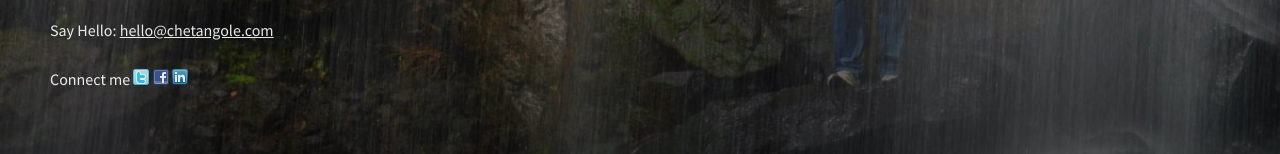
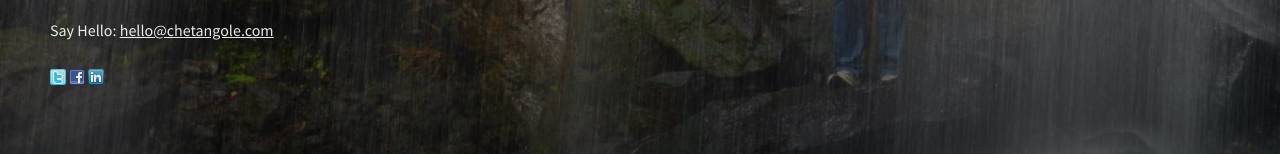
Before and after one commit to chetangole/chetangole.github.io, a plain HTML site: page index.html in a window 1280 px wide. Shown: the part 438-592 px from the top of the page. Drawn offline with nearby package versions, Linux system fonts and the light colour scheme.

Commit message:
Update index.html

```diff
--- a/index.html
+++ b/index.html
@@ -38,7 +38,6 @@
                     Say Hello: <a href="mailto:hello@chetangole.com" rel="nofollow">hello@chetangole.com<span></span></a>
                 </p>
                 <p class="body__text body__text--about">
-                    Connect me
                     <a href="http://twitter.com/_techie" target="_blank" rel="nofollow"><img alt="Twitter" src="./connect/twitter.png" title="Follow Chetan Gole on Twitter" border="0"></a>
                     <a href="http://www.facebook.com/chetan.gole" target='_blank' rel="nofollow"><img alt="Facebook" src="./connect/facebook.png" title="Add Chetan Gole on Facebook" border="0"></a>
                     <a href="http://in.linkedin.com/in/chetangole" target='_blank' rel="nofollow"><img alt="Linked In" src="./connect/linkedin.png" title="Connect on Linked In" border="0"></a>
```
